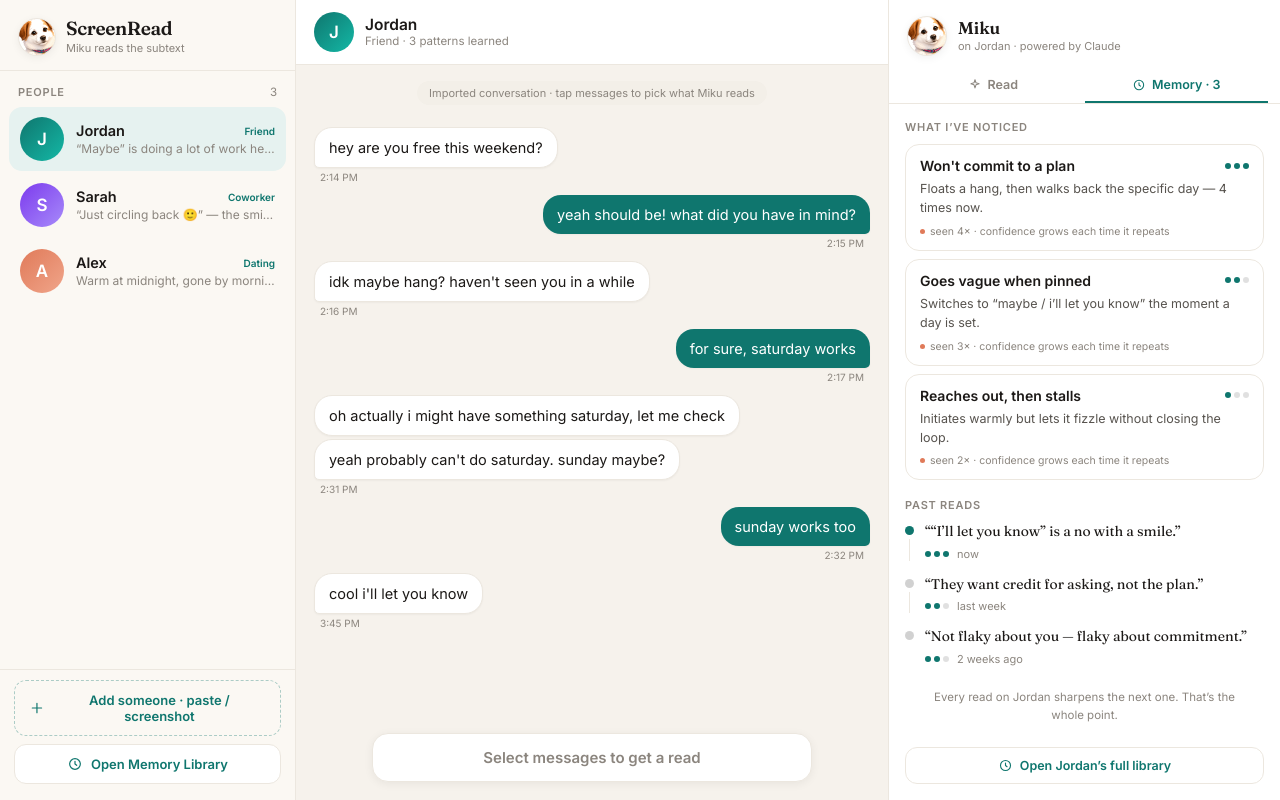
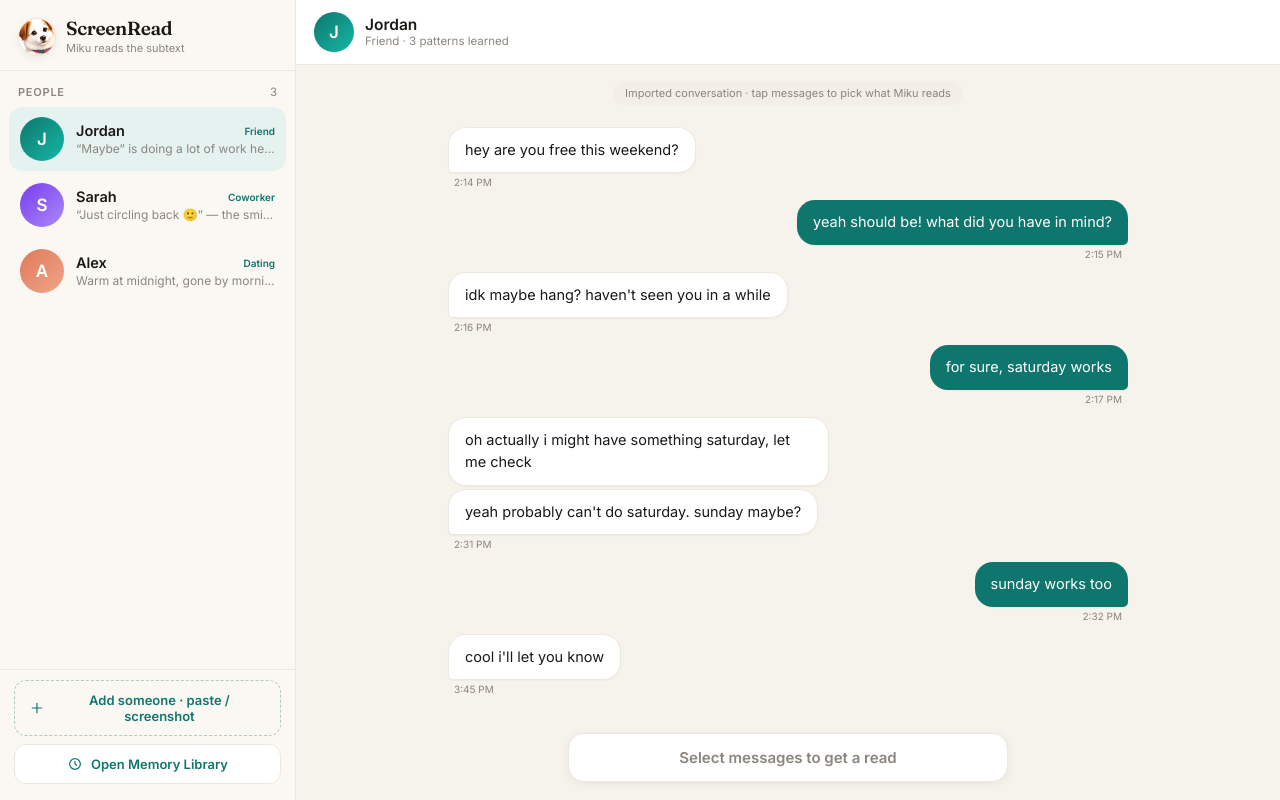
Before and after one commit to Moya-2025-Moya/miku, a Next.js app: page / in a window 1280 px wide. Built offline with nearby package versions, Linux system fonts and the light colour scheme.

Commit message:
UX: strengthen chat bubble alignment and enable desktop panel close button

```diff
--- a/app/globals.css
+++ b/app/globals.css
@@ -64,9 +64,15 @@ button { font-family: inherit; }
 .sr-app {
   height: 100vh; height: 100dvh;
   display: grid;
-  grid-template-columns: 296px minmax(0, 1fr) 392px;
+  grid-template-columns: 296px minmax(0, 1fr);
   overflow: hidden;
   background: var(--canvas);
+}
+
+/* When the right panel is opened, expand to a 3-column layout */
+.sr-app[data-panel="open"] {
+  grid-template-columns: 296px minmax(0, 1fr) 392px;
+  transition: grid-template-columns 0.34s cubic-bezier(0.22,1,0.36,1);
 }
 
 .sr-sidebar {
@@ -84,6 +90,11 @@ button { font-family: inherit; }
   display: flex; flex-direction: column; min-height: 0;
   background: var(--surface);
   border-left: 1px solid var(--line);
+}
+
+/* Hide the right panel when the app panel is closed so the chat fills the space */
+.sr-app[data-panel="closed"] .sr-aside {
+  display: none;
 }
 
 /* Conversation rows */
@@ -116,7 +127,10 @@ button { font-family: inherit; }
 
 /* Mobile-only affordances — hidden on desktop. Declared AFTER .sr-iconbtn so
    it wins the specificity tie; the mobile media query below re-shows them. */
-.sr-back, .sr-sheet-handle, .sr-scrim, .sr-mem-btn, .sr-sheet-close { display: none; }
+.sr-back, .sr-sheet-handle, .sr-scrim, .sr-mem-btn { display: none; }
+
+/* Show the close button on desktop so users can hide the Miku panel */
+.sr-sheet-close { display: inline-flex; }
 
 /* ─── Mobile — single column, analysis as bottom sheet ────────────────────── */
 
--- a/app/page.tsx
+++ b/app/page.tsx
@@ -412,22 +412,24 @@ export default function Home() {
                 key={msg.id}
                 onClick={() => toggle(msg.id)}
                 aria-pressed={isSel}
-                style={{ display: "flex", flexDirection: "column", alignItems: isMe ? "flex-end" : "flex-start", cursor: "pointer", marginTop: isFirst ? 10 : 2, marginBottom: isLast ? 2 : 1, background: "none", border: "none", padding: 0, width: "100%" }}
+                style={{ display: "flex", flexDirection: "column", cursor: "pointer", marginTop: isFirst ? 10 : 2, marginBottom: isLast ? 2 : 1, background: "none", border: "none", padding: 0, width: "100%" }}
               >
-                <span style={{ display: "flex", alignItems: "center", gap: 6, maxWidth: "min(80%, 480px)" }}>
+                <span style={{ display: "flex", justifyContent: isMe ? "flex-end" : "flex-start", width: "100%" }}>
+                  <span style={{ display: "flex", alignItems: "center", gap: 6, maxWidth: "min(56%, 420px)", minWidth: 0, justifyContent: isMe ? "flex-end" : "flex-start" }}>
                     {!isMe && isSel && <span className="check-pop" style={{ width: 18, height: 18, borderRadius: "50%", background: C.teal, display: "flex", alignItems: "center", justifyContent: "center", color: "#fff", flexShrink: 0 }}><Icon name="check" size={11} stroke={3} /></span>}
                     <span style={{
-                    padding: "9px 14px", textAlign: "left",
+                      padding: "11px 16px", textAlign: "left",
                       borderRadius: isMe ? `18px 18px ${isLast ? 5 : 18}px 18px` : `18px 18px 18px ${isLast ? 5 : 18}px`,
                       background: isSel ? (isMe ? C.tealDk : C.tealSoft) : (isMe ? C.teal : "#fff"),
                       color: isMe ? "#fff" : C.ink, border: isMe ? "none" : `1px solid ${C.line}`,
-                    fontSize: 14.5, lineHeight: 1.45, userSelect: "none",
+                      fontSize: 14.5, lineHeight: 1.55, userSelect: "none",
                       boxShadow: isSel ? `0 2px 10px ${C.teal}33` : "0 1px 2px rgba(0,0,0,0.04)",
                       transition: "background 0.15s, box-shadow 0.15s",
                     }}>{msg.body}</span>
                     {isMe && isSel && <span className="check-pop" style={{ width: 18, height: 18, borderRadius: "50%", background: C.tealSoft, display: "flex", alignItems: "center", justifyContent: "center", color: C.teal, flexShrink: 0 }}><Icon name="check" size={11} stroke={3} /></span>}
                   </span>
-                {isLast && <span style={{ fontSize: 10, color: C.ink3, marginTop: 3, ...(isMe ? { marginRight: 6 } : { marginLeft: 6 }) }}>{msg.time}</span>}
+                </span>
+                {isLast && <span style={{ fontSize: 10, color: C.ink3, marginTop: 3, ...(isMe ? { marginRight: 6, alignSelf: "flex-end" } : { marginLeft: 6, alignSelf: "flex-start" }) }}>{msg.time}</span>}
               </button>
             );
           })}
```
Lines whose indentation alone changed are shown as unchanged.
